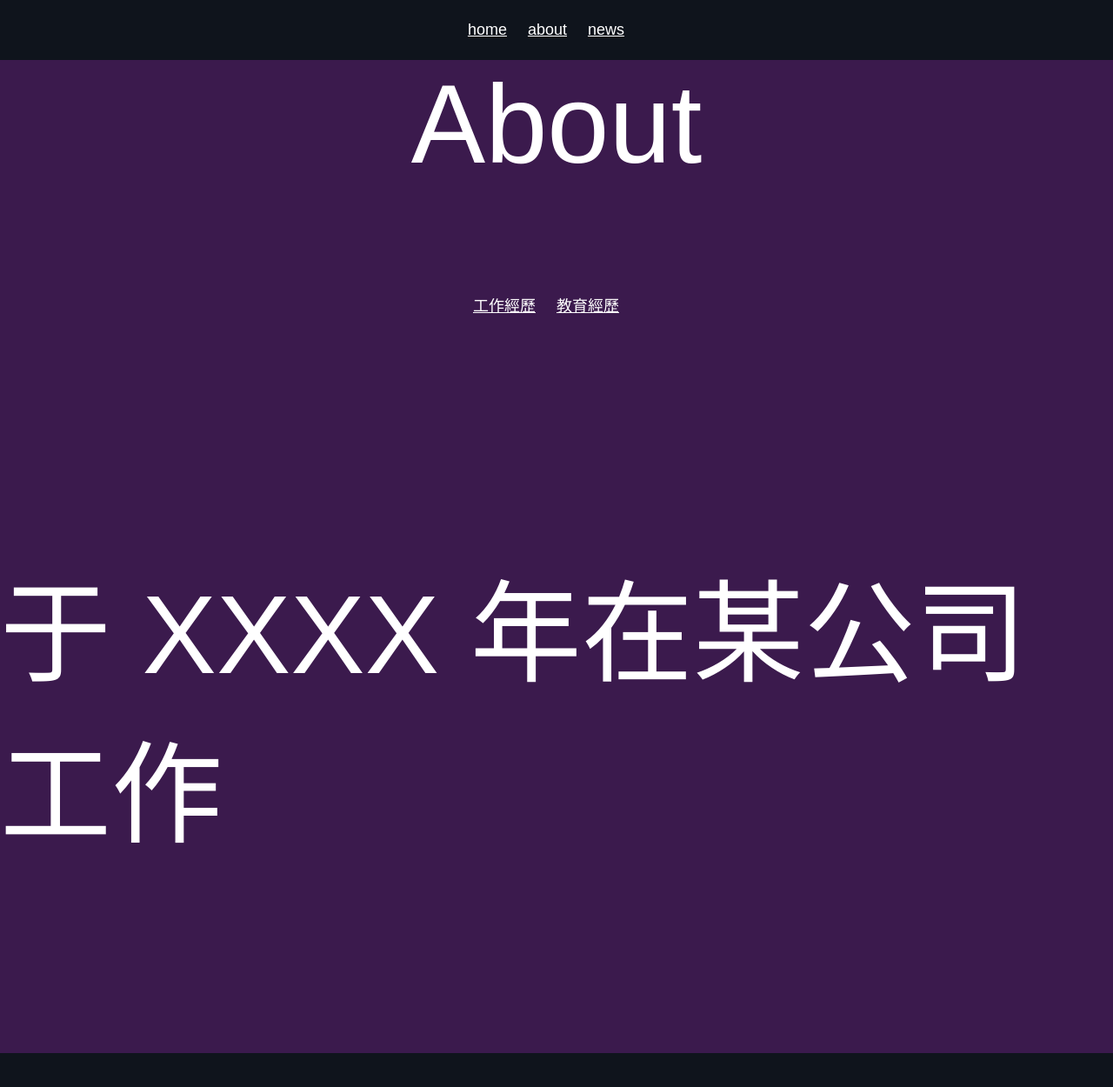
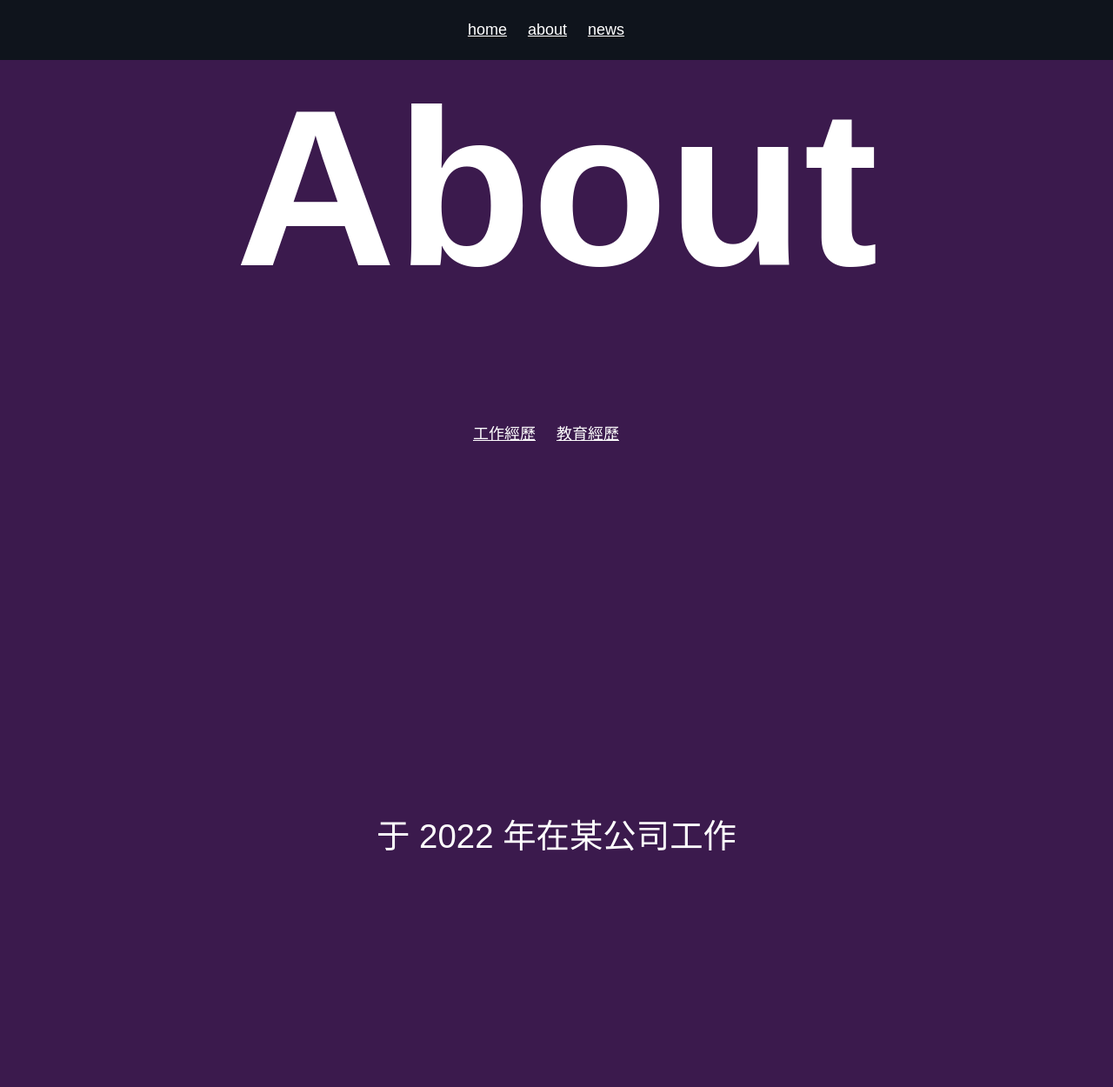
Before and after one commit to erichsupower/vue-router, a Vue app: page /about/work in a window 1280 px wide. Shown: the top 1250 px of the page at 87% size. Before the commit the page ends 1211 px from the top, so only its background shows below. Built offline with nearby package versions, Linux system fonts and the light colour scheme.

Commit message:
4 files modified

```diff
--- a/src/components/PageAbout.vue
+++ b/src/components/PageAbout.vue
@@ -1,6 +1,6 @@
 <template>
   <div>
-    About
+    <h1>About</h1>
     <nav>
       <router-link to="/about/work">工作經歷</router-link>
       <router-link to="/about/education">教育經歷</router-link>
@@ -8,9 +8,11 @@
     <router-view></router-view>
   </div>
 </template>
+
 <script>
 export default {};
 </script>
+
 <style scoped>
 div {
   width: 100vw;
--- a/src/components/PageAbout/EducationExperience.vue
+++ b/src/components/PageAbout/EducationExperience.vue
@@ -1,5 +1,5 @@
 <template>
   <div>
-    <p>于 XXXX 年在某大学毕业</p>
+    <p>于 2019 年在某大学毕业</p>
   </div>
 </template>
--- a/src/components/PageAbout/WorkExperience.vue
+++ b/src/components/PageAbout/WorkExperience.vue
@@ -1,5 +1,14 @@
 <template>
   <div>
-    <p>于 XXXX 年在某公司工作</p>
+    <p>于 2022 年在某公司工作</p>
   </div>
 </template>
+
+<style scope>
+div {
+  height: auto;
+}
+p {
+  font-size: 3vw;
+}
+</style>
--- a/src/components/PageHome.vue
+++ b/src/components/PageHome.vue
@@ -1,5 +1,7 @@
 <template>
-  <div>Home</div>
+  <div>
+  <h1>Home</h1>
+  </div>
 </template>
 <script>
 export default {};
--- a/src/components/PageNews.vue
+++ b/src/components/PageNews.vue
@@ -1,5 +1,7 @@
 <template>
-  <div>News</div>
+  <div>
+    <h1>News</h1>
+  </div>
 </template>
 <script>
 export default {};
```
